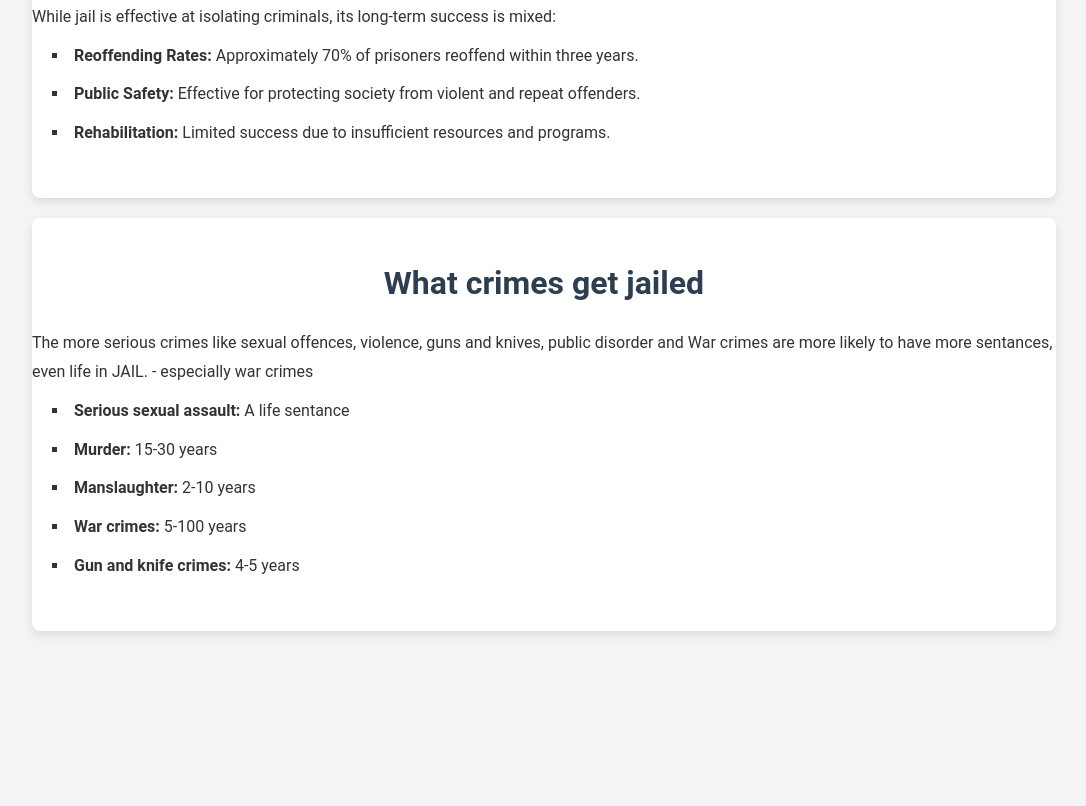
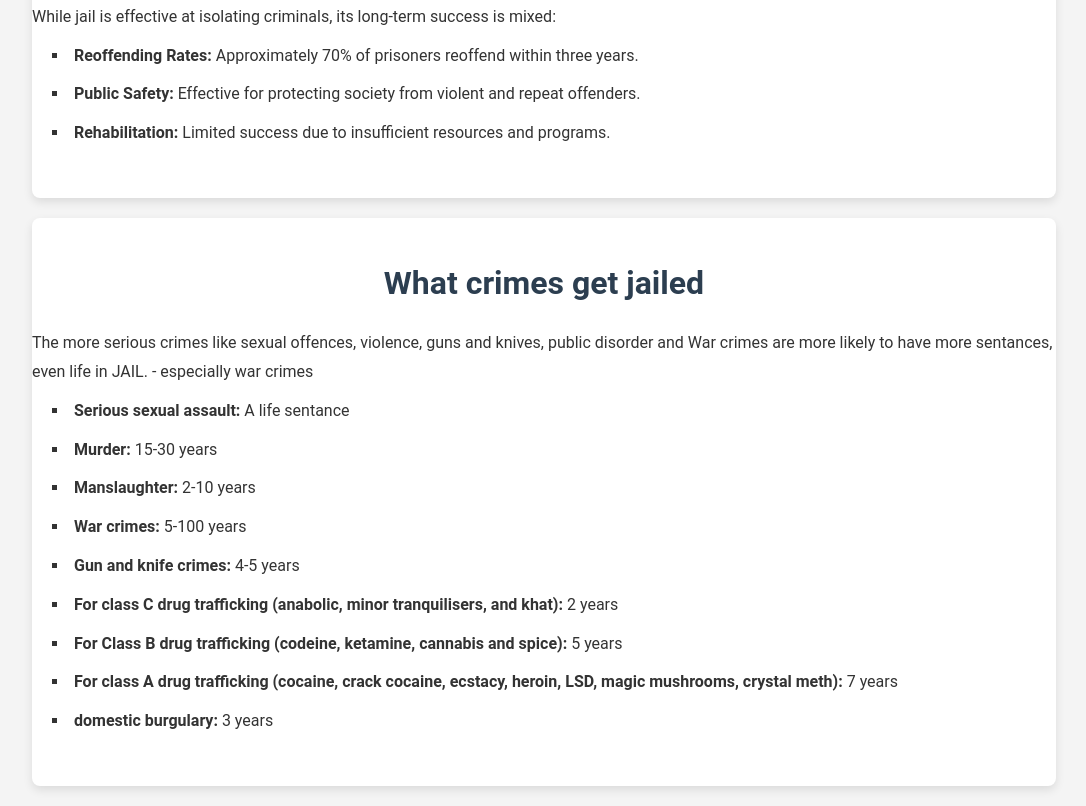
Before and after one commit to sanjdude11/jail, a plain HTML site: page index.html in a window 1280 px wide. Shown: the part 3054-3860 px from the top of the page, without its empty margins (96-1182 px from the left). Before the commit the page ends 3705 px from the top, so only its background shows below. Drawn offline with nearby package versions, Linux system fonts and the light colour scheme; a script that the page names is missing.

Commit message:
samin input

```diff
--- a/index.html
+++ b/index.html
@@ -180,6 +180,11 @@
         <li><strong>Manslaughter:</strong> 2-10 years</li>
         <li><strong>War crimes:</strong> 5-100 years</li>
         <li><strong>Gun and knife crimes:</strong> 4-5 years</li>
+        <li><strong>For class C drug trafficking (anabolic, minor tranquilisers, and khat):</strong> 2 years</li>
+        <li><strong>For Class B drug trafficking (codeine, ketamine, cannabis and spice):</strong> 5 years</li>
+        <li><strong>For class A drug trafficking (cocaine, crack cocaine, ecstacy, heroin, LSD, magic mushrooms, crystal meth):</strong> 7 years</li>
+        <li><strong>domestic burgulary:</strong> 3 years</li>
+
       </ul>
     </div>
   </section>
```
